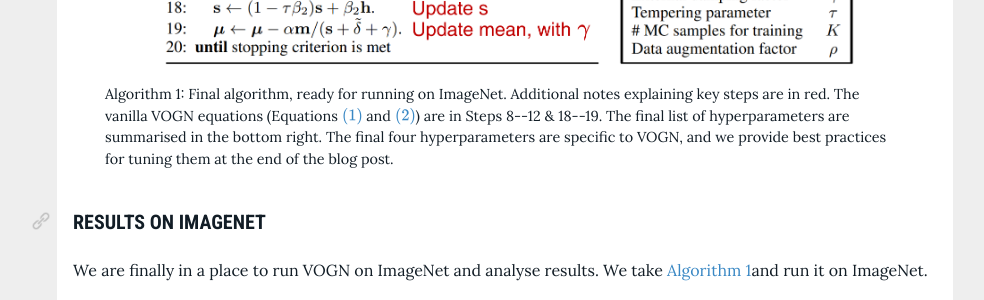
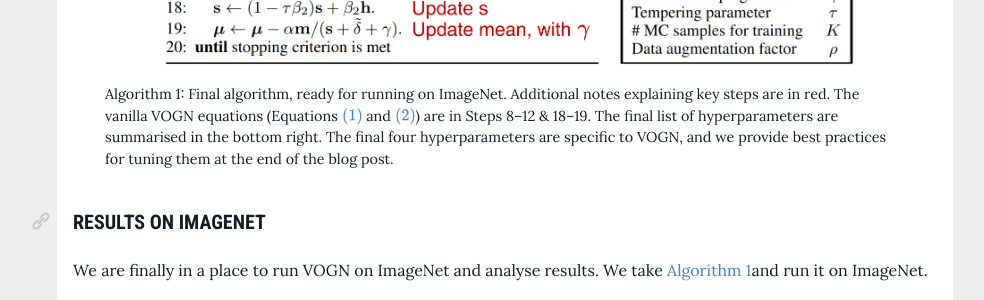
Before and after one commit to mlg-blog/mlg-blog.github.io, a Jekyll site: the page built from _posts/2021-11-24-ngvi-bnns-part-2.md, in a window 1280 px wide and 900 px high, scrolled down 5087 px. Shown: the part 153-453 px from the top of the window, without its empty margins (135-1119 px from the left). Built offline with Jekyll 4.4.1, drawn with Linux system fonts in a browser that asks for light colours; comment, search, counter and statistics services are not loaded.

Commit message:
Remove commented out text and fix en-dashes

```diff
--- a/_posts/2021-11-24-ngvi-bnns-part-2.md
+++ b/_posts/2021-11-24-ngvi-bnns-part-2.md
@@ -62,7 +62,6 @@ Our dataset consists of $N$ data examples, and we are taking per-example gradien
 For a randomly-sampled minibatch $\mathcal{M}_t$ of size $M$, we have defined the average gradient ${\color{purple}\hat{\vg}(\vparam\_t)} = \frac{1}{M}\sum\_{i\in\mathcal{M}\_t} {\color{purple}\vg\_i(\vparam\_t)}$.
 There is a simple relation between $\vSigma_t$ and $\vs_t$, $\vSigma_t^{-1} = N\vs_t + {\color{blue}\delta \vI}$.
 Finally, $\alpha_t>0$ and $0<\beta_t<1$ are learning rates, and all operations are element-wise.
-<!-- We obtain $\vs_t$ as a simple function of $\vSigma_t$: $\vs_t = (\vSigma_t^{-1} - {\color{blue}\delta \vI}) / N$. -->
 
 It turns out that this update equation is very similar to Adam ([Kingba & Ba, 2015](https://arxiv.org/pdf/1412.6980.pdf)). To see this, let's write down the form that commonly-used optimisers take, such as SGD, RMSProp ([Hinton, 2012](https://www.cs.toronto.edu/~tijmen/csc321/slides/lecture_slides_lec6.pdf)), and Adam:
 
@@ -104,7 +103,6 @@ We can also use momentum for VOGN in a similar way to Adam: we introduce momentu
 Over many years of training neural networks with SGD and Adam, the community has found tricks to speed up training using clever initialisation. We can get these same benefits by changing VOGN to look more like Adam at initialisation, before slowly relaxing our algorithm to become the full VOGN algorithm later in training.
 
 This is achieved by introducing a tempering parameter $\tau$ in front of the KL term in the ELBO, which propagates its way through to the VOGN equations. To see exactly where $\tau$ crops up, please look at Equation 4 from  [Osawa et al. (2019)](https://arxiv.org/pdf/1906.02506.pdf), or see [Algorithm 1](#figure-VOGNalgorithm) below. As $\tau\rightarrow 0$, we (loosely speaking) get more similar to Adam. So, at the beginning of training, we initialise $\tau$ at something small (like $0.1$) and increase to $1$ during the first few optimisation steps.
-<!-- As we always reach $\tau=1$ quite early during training, we still converge to a solution of the full ELBO. -->
 
 Other initialisations are the same as Adam: $\vmu_t$ is initialised using `init.xavier_normal` from PyTorch ([Glorot & Bengio, 2010](https://proceedings.mlr.press/v9/glorot10a/glorot10a.pdf)) and the momentum term is initialised to zero, like in Adam. VOGN's $\vs_t$ is initialised using an additional forward pass through the first minibatch of data.
 
@@ -141,7 +139,7 @@ One downside of VOGN when compared to Adam is the additional hyperparameters tha
 {% include image.html
   name="Algorithm 1"
   ref="VOGNalgorithm"
-  alt="Final algorithm, ready for running on ImageNet. Additional notes explaining key steps are in red. The vanilla VOGN equations (Equations \eqref{eq:VOGN_mu} and \eqref{eq:VOGN_Sigma}) are in Steps 8--12 & 18--19. The final list of hyperparameters are summarised in the bottom right. The final four hyperparameters are specific to VOGN, and we provide best practices for tuning them at the end of the blog post."
+  alt="Final algorithm, ready for running on ImageNet. Additional notes explaining key steps are in red. The vanilla VOGN equations (Equations \eqref{eq:VOGN_mu} and \eqref{eq:VOGN_Sigma}) are in Steps 8–12 & 18–19. The final list of hyperparameters are summarised in the bottom right. The final four hyperparameters are specific to VOGN, and we provide best practices for tuning them at the end of the blog post."
   src="ngvi-bnns/VOGN_algorithm_figure.png"
   width=700
 %}
```
Also changed, not shown: other parts of _posts/2021-11-24-ngvi-bnns-part-2.md (+0 -3 lines).
